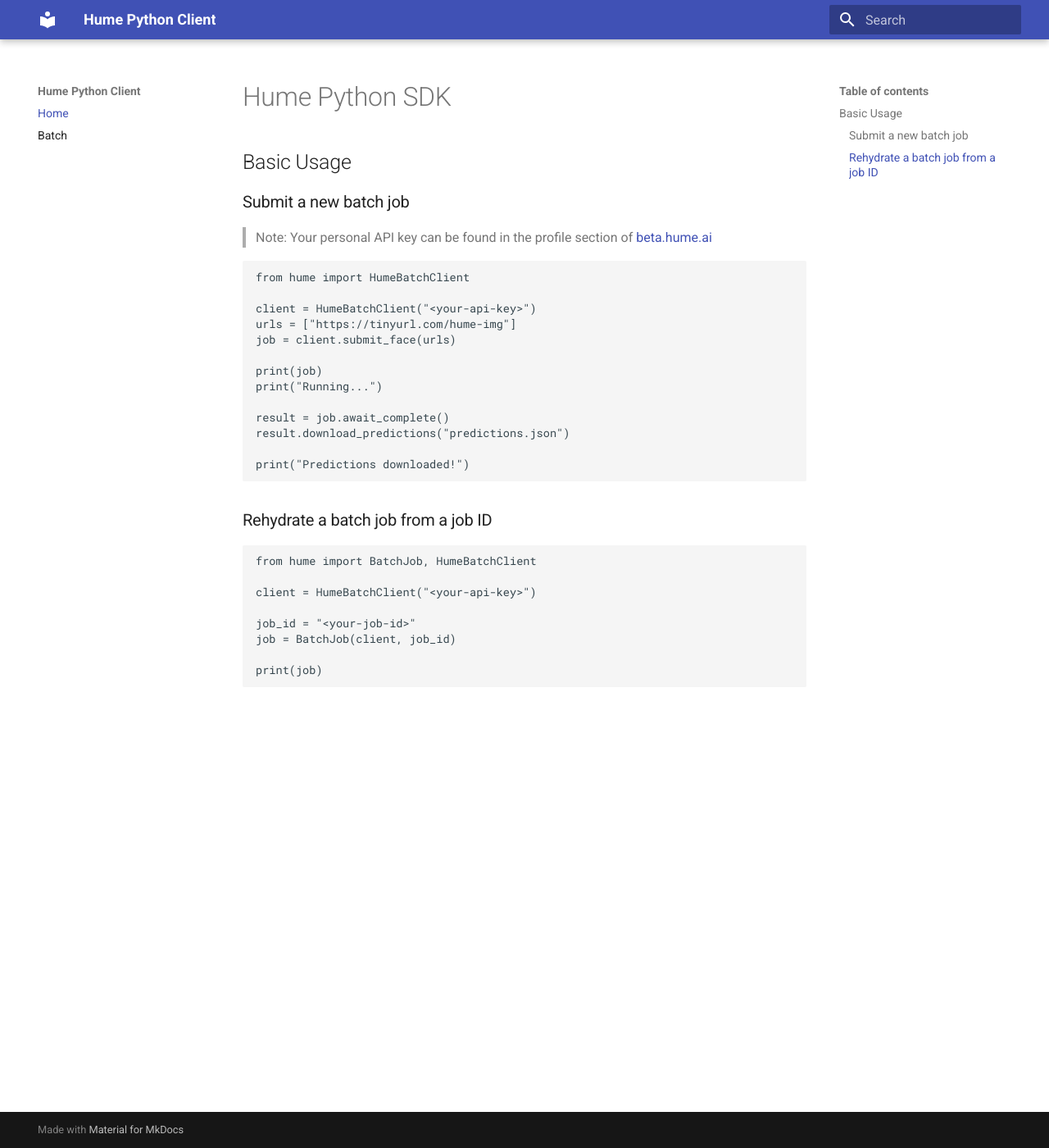
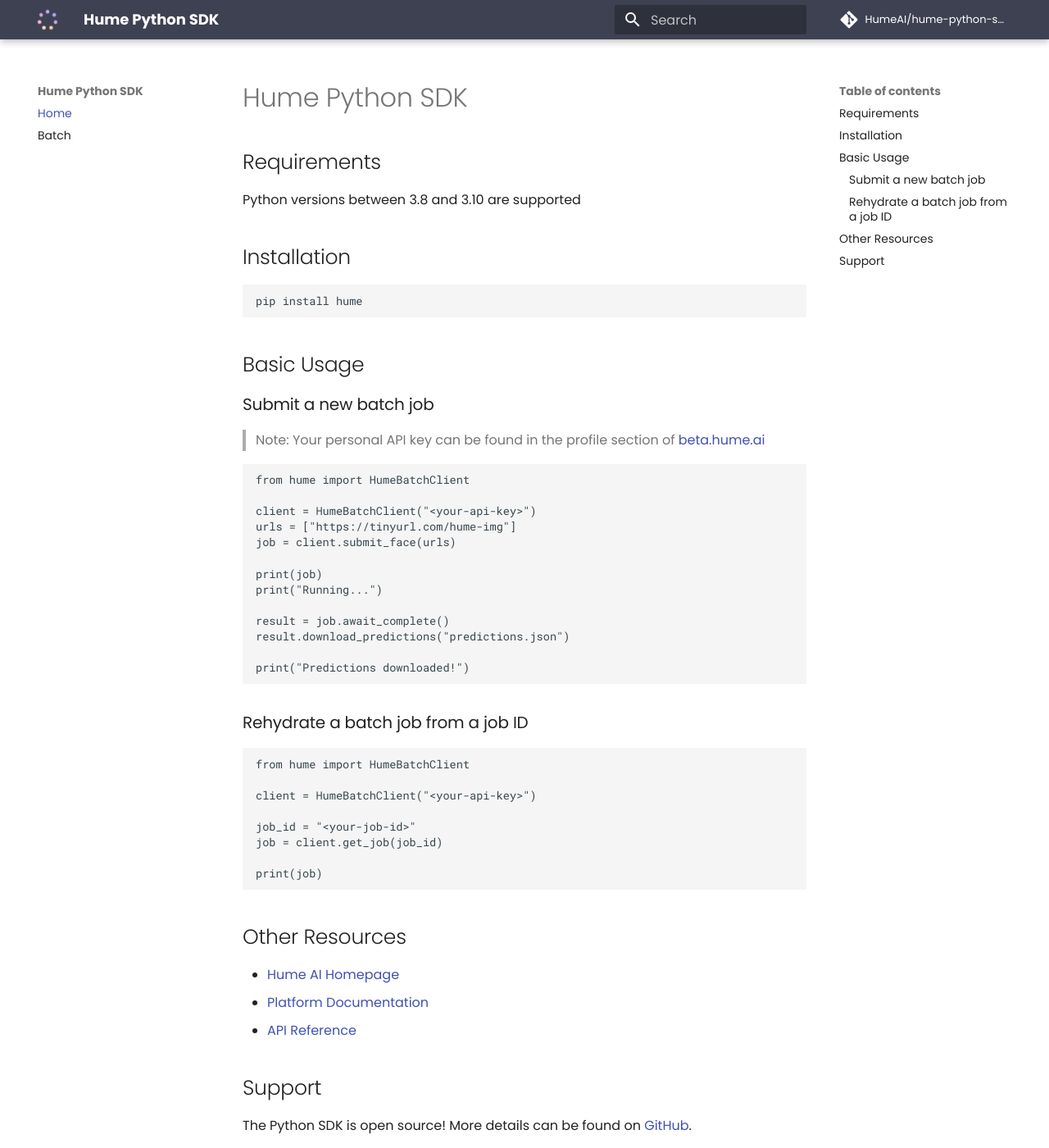
Before and after one commit to HumeAI/hume-python-sdk, an MkDocs documentation site: the page built from docs/index.md, in a window 1280 px wide and 1400 px high. Shown: the whole window at 82% size. Built offline with MkDocs 1.6.1 and Material for MkDocs 9.7.7, drawn with Linux system fonts in a browser that asks for light colours; comment, search, counter and statistics services are not loaded; the version menu is left out; some of the changed text lies outside the part shown.

Commit message:
Mkdocs versioning and styling (#16)

````diff
--- a/docs/index.md
+++ b/docs/index.md
@@ -1,4 +1,14 @@
 # Hume Python SDK
+
+## Requirements
+
+Python versions between 3.8 and 3.10 are supported
+
+## Installation
+
+```python
+pip install hume
+```
 
 ## Basic Usage
 
@@ -25,12 +35,24 @@ print("Predictions downloaded!")
 ### Rehydrate a batch job from a job ID
 
 ```python
-from hume import BatchJob, HumeBatchClient
+from hume import HumeBatchClient
 
 client = HumeBatchClient("<your-api-key>")
 
 job_id = "<your-job-id>"
-job = BatchJob(client, job_id)
+job = client.get_job(job_id)
 
 print(job)
 ```
+
+## Other Resources
+
+- [Hume AI Homepage](https://hume.ai)
+- [Platform Documentation](https://help.hume.ai/basics/about-hume-ai)
+- [API Reference](https://docs.hume.ai)
+
+## Support
+
+The Python SDK is open source! More details can be found on [GitHub](https://github.com/HumeAI/hume-python-sdk).
+
+If you've found a bug with this SDK please [open an issue](https://github.com/HumeAI/hume-python-sdk/issues/new)!
--- /dev/null
+++ b/docs/stylesheets/extra.css
@@ -0,0 +1,5 @@
+:root > * {
+  --md-primary-fg-color: #3e4151;
+  --md-primary-fg-color--light: #07144e;
+  --md-primary-fg-color--dark: #07144e;
+}
--- a/mkdocs.yml
+++ b/mkdocs.yml
@@ -1,11 +1,37 @@
-site_name: Hume Python Client
+site_name: Hume Python SDK
+site_url: https://humeai.github.io/hume-python-sdk
+
+repo_name: HumeAI/hume-python-sdk
+repo_url: https://github.com/HumeAI/hume-python-sdk
 
 theme:
   name: material
+  font:
+    text: Poppins
+  logo: assets/favicon-hume.ico
+  favicon: assets/favicon-hume.ico
+
+extra_css:
+  - stylesheets/extra.css
+
+extra:
+  version:
+    provider: mike
+  social:
+    - icon: fontawesome/solid/house
+      link: https://hume.ai/
+    - icon: fontawesome/brands/twitter
+      link: https://twitter.com/hume__ai
+    - icon: fontawesome/brands/linkedin
+      link: https://www.linkedin.com/company/hume-ai/
+    - icon: fontawesome/brands/github
+      link: https://github.com/humeAI
+
 
 plugins:
   - search
   - mkdocstrings
+  - mike
 
 nav:
   - "Home": index.md
````
Also changed, not shown: README.md (+6 -47 lines), pyproject.toml (+9 -3 lines), docs/assets/favicon-hume.ico (added), 3 other files.
